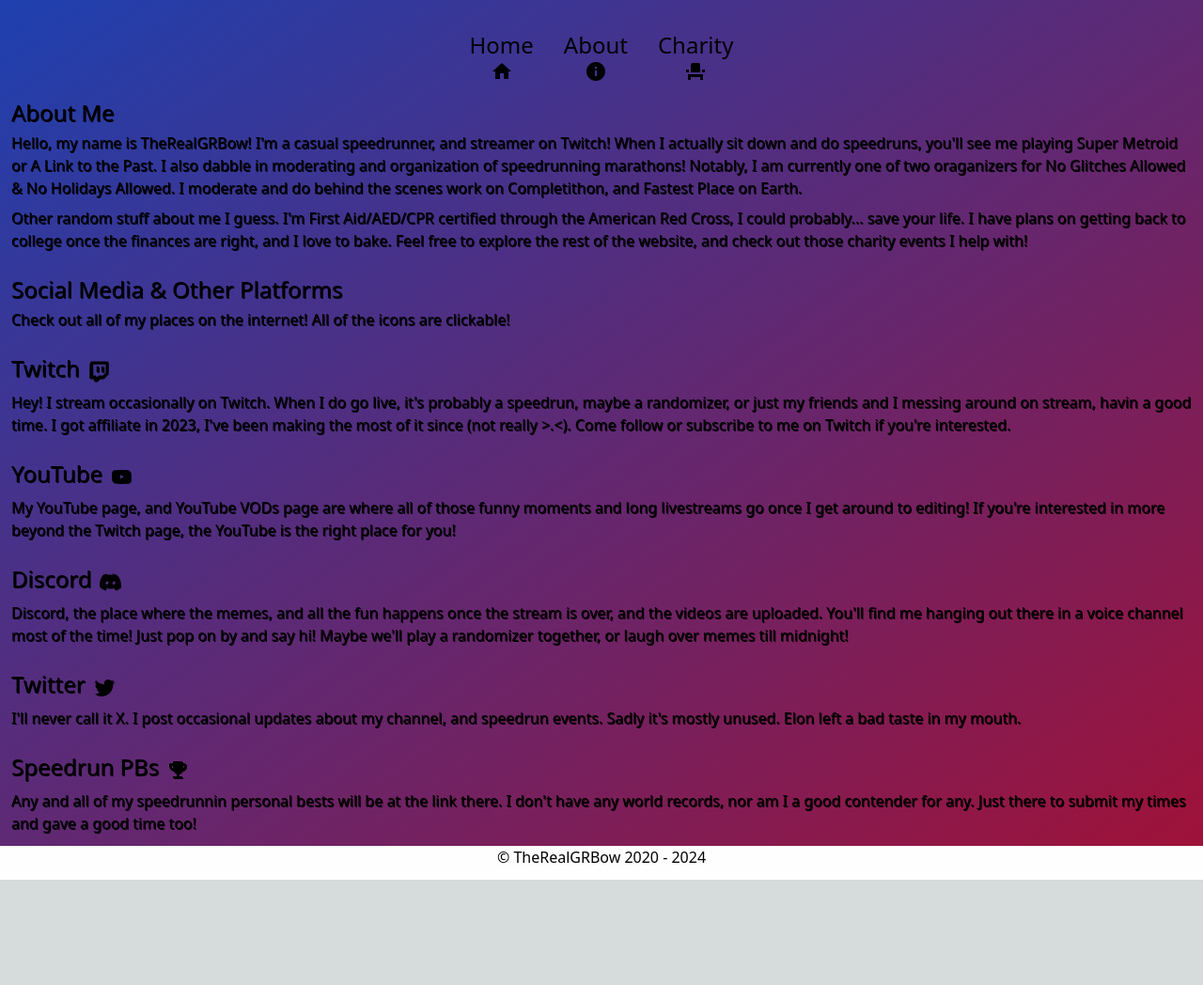
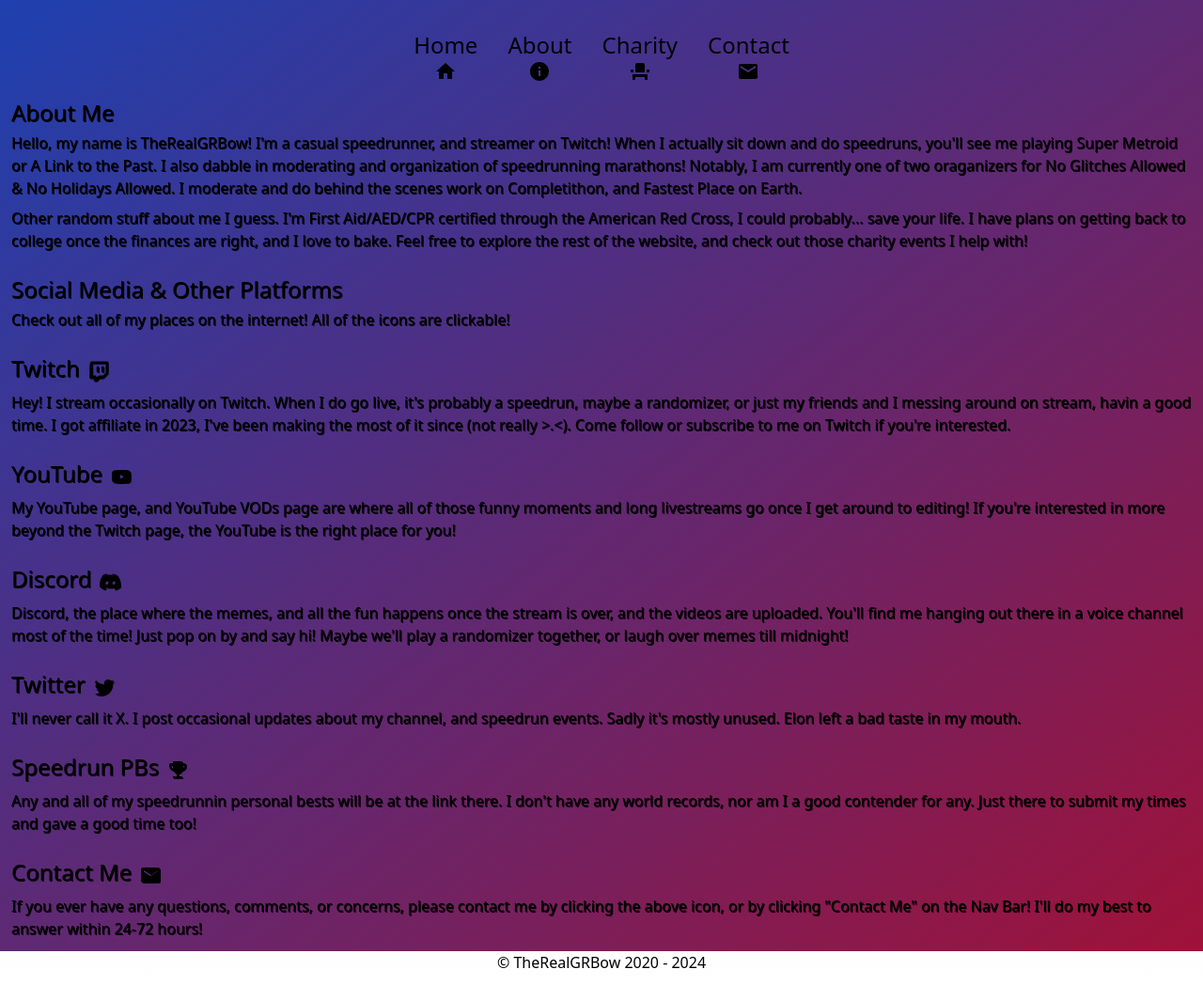
Before and after one commit to TheRealGRBow/therealgrbow.github.io, a Next.js app: page /about in a window 1280 px wide. Shown: the whole page at 94% size. Before the commit the page ends 936 px from the top, so only its background shows below. Built offline with nearby package versions, Linux system fonts and the light colour scheme.

Commit message:
contact me

```diff
--- a/src/app/about/page.jsx
+++ b/src/app/about/page.jsx
@@ -1,9 +1,9 @@
 import YouTubeIcon from "@mui/icons-material/YouTube";
 import TwitterIcon from "@mui/icons-material/Twitter";
-import VideocamIcon from "@mui/icons-material/Videocam";
 import EmojiEventsIcon from "@mui/icons-material/EmojiEvents";
 import { FaDiscord } from "react-icons/fa6";
 import { IoLogoTwitch } from "react-icons/io";
+import EmailIcon from "@mui/icons-material/Email";
 
 export const metadata = {
   title: "TheRealGRBow | About",
@@ -129,6 +129,22 @@
             any. Just there to submit my times and gave a good time too!
           </p>
         </ul>
+        <ul className="pt-6">
+          <p className="text-2xl">
+            Contact Me
+            <a
+              href="mailto:therealgrbow@gmail.com"
+              className="hover:text-yellow-500 items-center pl-2"
+            >
+              <EmailIcon />
+            </a>
+          </p>
+          <p className="pt-2">
+            If you ever have any questions, comments, or concerns, please
+            contact me by clicking the above icon, or by clicking "Contact Me"
+            on the Nav Bar! I'll do my best to answer within 24-72 hours!
+          </p>
+        </ul>
       </section>
     </article>
   );
--- a/src/components/core/NavBar.jsx
+++ b/src/components/core/NavBar.jsx
@@ -34,7 +34,7 @@
           <Hamburger toggled={isOpen} size={20} toggle={setOpen} />
           {isOpen && (
             <div className="fixed left-0 shadow-4xl right-0 p-5 pt-0 bg-blue-900/95">
-              <ul className="grid grid-rows-3 grid-cols-3">
+              <ul className="grid grid-rows-2 grid-cols-2">
                 <li>
                   <a
                     href="/#home"
@@ -60,6 +60,15 @@
                   >
                     <p>Charity</p>
                     <EventSeatIcon />
+                  </a>
+                </li>
+                <li>
+                  <a
+                    href="mailto:therealgrbow@gmail.com"
+                    className="hover:text-yellow-500 flex flex-col items-center"
+                  >
+                    <p>Contact</p>
+                    <EmailIcon />
                   </a>
                 </li>
               </ul>
@@ -98,6 +107,15 @@
               <EventSeatIcon />
             </a>
           </li>
+          <li>
+            <a
+              href="mailto:therealgrbow@gmail.com"
+              className="hover:text-yellow-500 flex flex-col items-center"
+            >
+              <p>Contact</p>
+              <EmailIcon />
+            </a>
+          </li>
           <li></li>
         </div>
       </ul>
```
